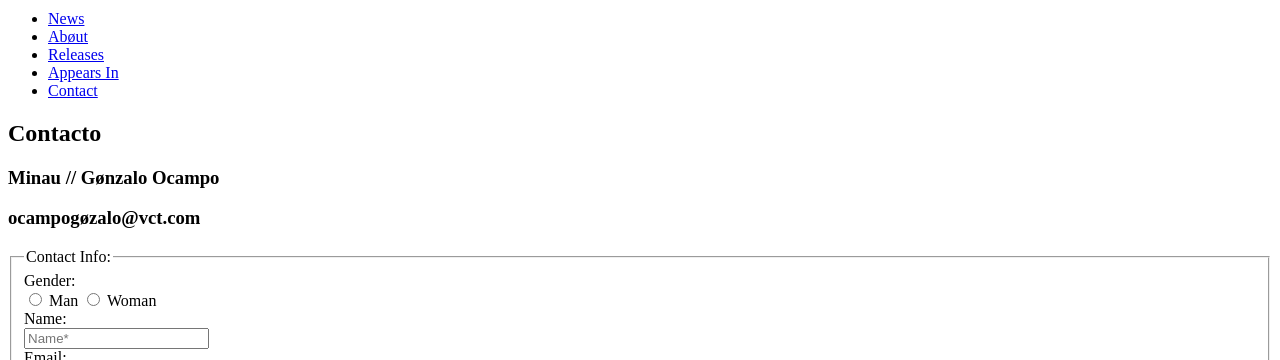
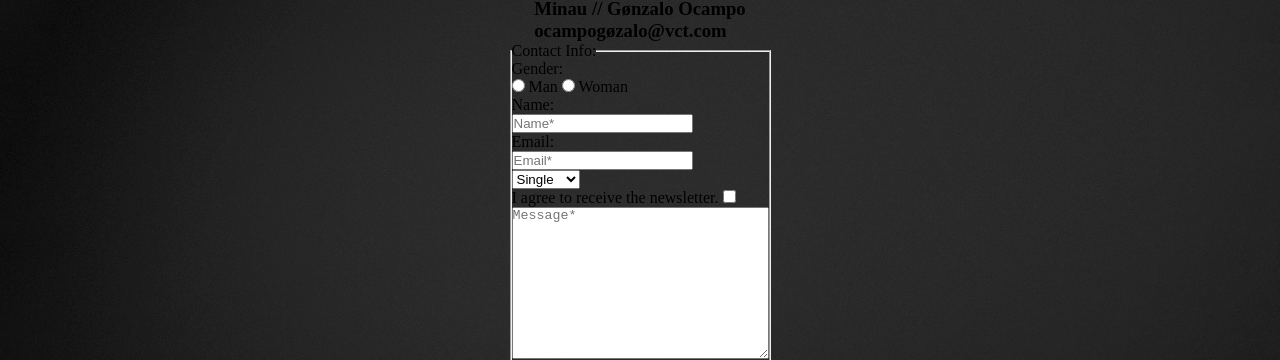
Before and after one commit to szaccarias/minau-musicblog-zaccarias, a plain HTML site: page pages/contact.html in a window 1280 px wide. Shown: the part 57-417 px from the top of the page. Drawn offline with Linux system fonts and the light colour scheme; the site is published under a folder, as on GitHub Pages, so addresses that start at the root find nothing.

Commit message:
Corregí enlaces html-css

```diff
--- a/pages/contact.html
+++ b/pages/contact.html
@@ -10,7 +10,7 @@
     <title>Contact</title>
 
     <!--Link archivo CSS-->
-    <link rel="stylesheet" href="/css/style.css">
+    <link rel="stylesheet" href="../css/style.css">
 
   </head>
 
```
Also changed, not shown: index.html (+1 -1 lines), pages/about.html (+1 -1 lines), pages/appears-in.html (+1 -1 lines), pages/releases.html (+1 -1 lines).
